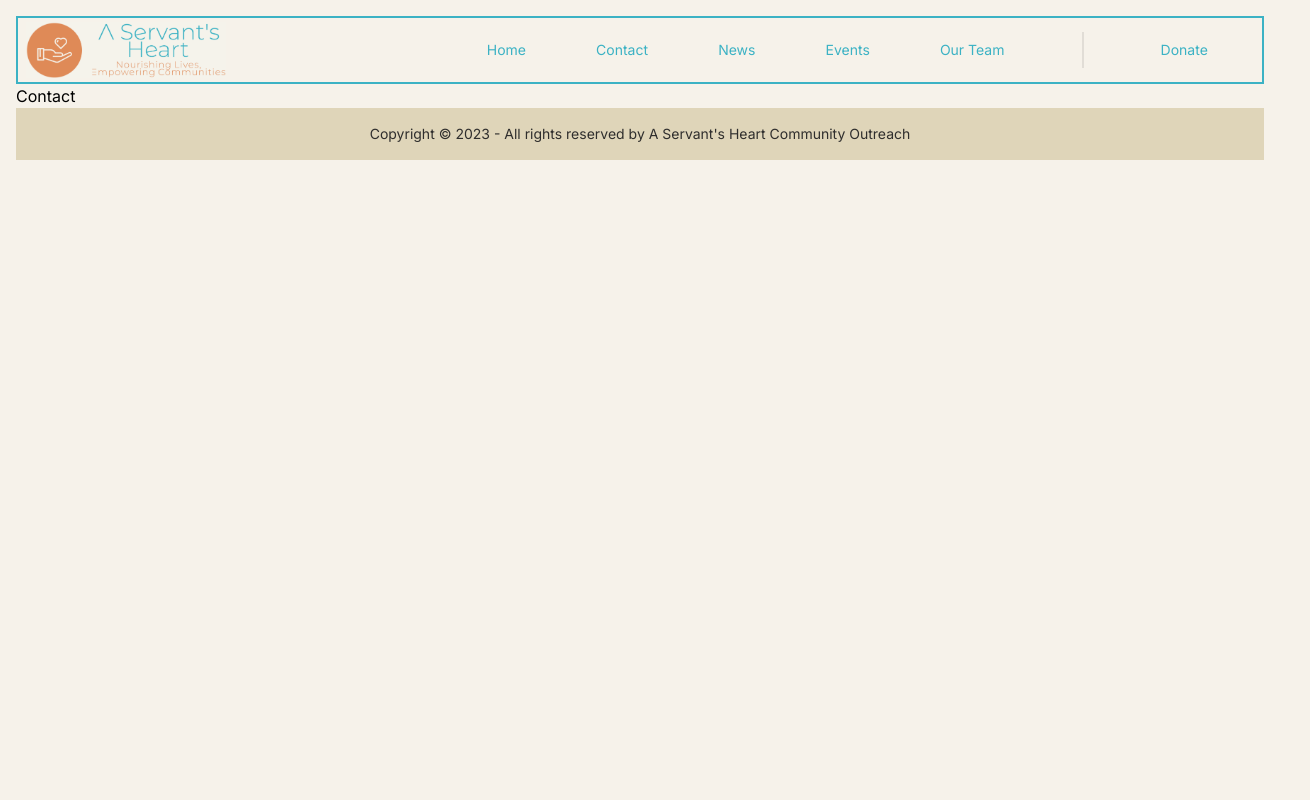
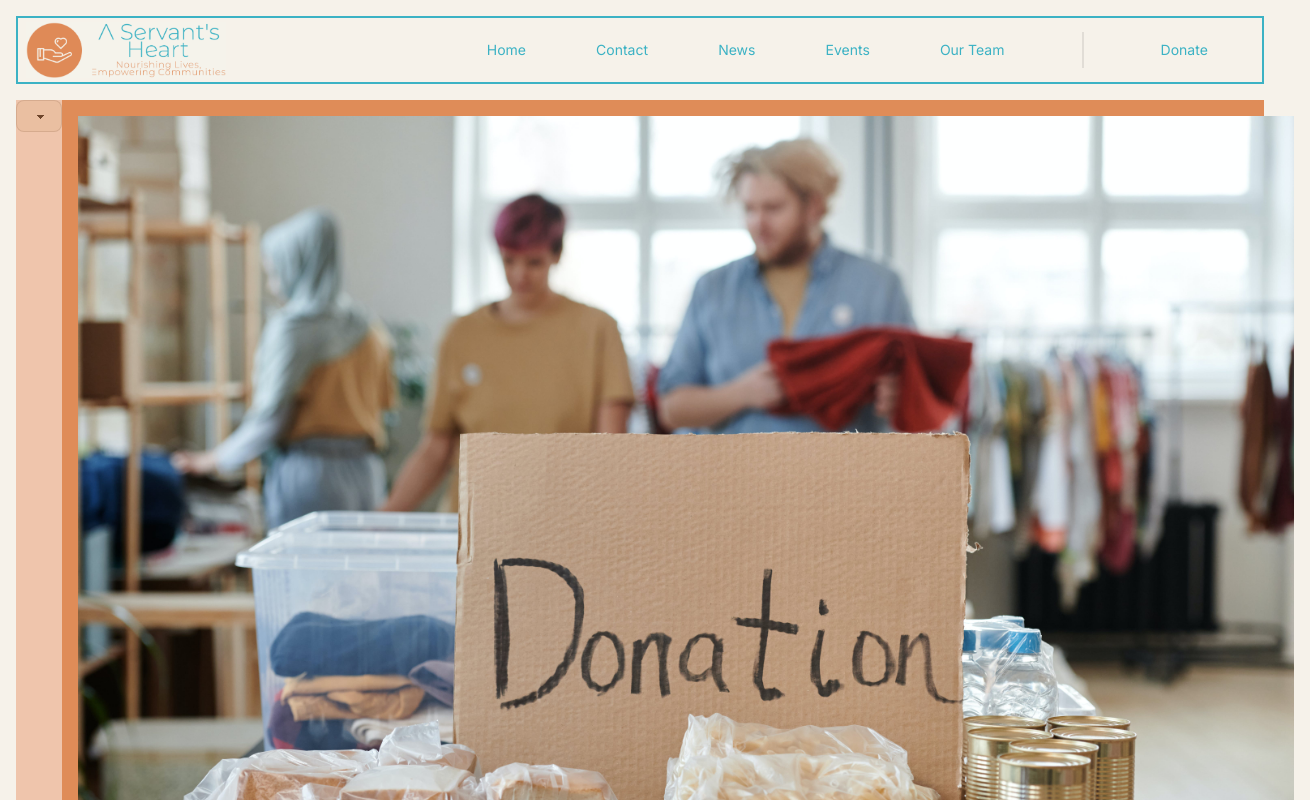
Before and after one commit to Jstanion/servants-heart, a Next.js app: page /contact in a window 1280 px wide. Shown: the top 800 px of the page, 1310 px wide, since content can reach past the window. Built offline with nearby package versions, Linux system fonts and the light colour scheme.

Commit message:
imported image file and form component

```diff
--- /dev/null
+++ b/app/component/contactForm/ContactForm.jsx
@@ -0,0 +1,20 @@
+import React from "react";
+
+const ContactForm = () => {
+  return (
+    <div className="bg-white opacity-50 w-full">
+      <section>
+        <select className="select select-bordered select-sm w-full max-w-xs">
+          <option disabled selected>
+            Small
+          </option>
+          <option>Small Apple</option>
+          <option>Small Orange</option>
+          <option>Small Tomato</option>
+        </select>
+      </section>
+    </div>
+  );
+};
+
+export default ContactForm;
--- a/app/contact/page.jsx
+++ b/app/contact/page.jsx
@@ -1,8 +1,13 @@
-import React from 'react'
+import React from 'react';
+import ContactForm from '../component/contactForm/ContactForm';
+import Image from 'next/image';
 
 const Contact = () => {
   return (
-    <div>Contact</div>
+    <div className="flex w-full my-4 bg-accent">
+      <ContactForm />
+      <Image src="/donationImg.jpg" alt="Contact" width={500} height={500} className="p-4 w-fit h-fit"/>
+    </div>
   )
 }
 
```
Also changed, not shown: public/donationImg.jpg (added), public/foodImg.jpg (added).
